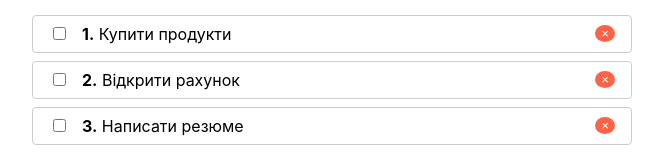
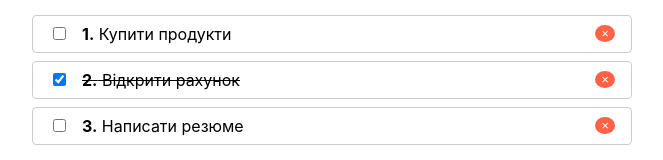
Before and after one commit to vbasoon/React2020, a React (Create React App) app: page / in a window 1280 px wide. Shown: the part 147-307 px from the top of the page, without its empty margins (308-971 px from the left). Built offline with nearby package versions, Linux system fonts and the light colour scheme.

Commit message:
checkbox ine-through

```diff
--- a/src/App.js
+++ b/src/App.js
@@ -3,15 +3,27 @@ import "./App.css";
 import TodoList from "./components/Todo/TodoList";
 
 function App() {
-  const todos = [
-    { id: 1, completed: false, title: 'Купити продукти' },
-    { id: 2, completed: false, title: 'Відкрити рахунок' },
-    { id: 3, completed: false, title: 'Написати резюме' }
-  ]
+  const [todos, setTodos] = React.useState([
+    { id: 1, completed: false, title: "Купити продукти" },
+    { id: 2, completed: true, title: "Відкрити рахунок" },
+    { id: 3, completed: false, title: "Написати резюме" },
+  ]);
+
+  const toggleTodo = (id) => {
+    setTodos(
+      todos.map((todo) => {
+        if (todo.id === id) {
+          todo.completed = !todo.completed;
+        }
+        return todo;
+      })
+    );
+  };
+
   return (
     <div className="wrapper">
       <h1>React App</h1>
-      <TodoList todos={todos} />
+      <TodoList todos={todos} onToggle={toggleTodo} />
     </div>
   );
 }
--- a/src/components/Todo/TodoItem.jsx
+++ b/src/components/Todo/TodoItem.jsx
@@ -1,38 +1,48 @@
 import React from "react";
-import PropTypes from 'prop-types'
+import PropTypes from "prop-types";
 
 const styles = {
   li: {
-    display: 'flex',
-    justifyContent: 'space-between',
-    alignItems: 'center',
-    padding: '0.5rem 1rem',
-    border: '1px solid #ccc',
-    borderRadius: '4px',
-    marginBottom: '0.5rem'
+    display: "flex",
+    justifyContent: "space-between",
+    alignItems: "center",
+    padding: "0.5rem 1rem",
+    border: "1px solid #ccc",
+    borderRadius: "4px",
+    marginBottom: "0.5rem",
   },
   input: {
-    marginRight: '1rem'
+    marginRight: "1rem",
+  },
+};
+
+const TodoItem = ({ todo, index, onChange }) => {
+  const classes = [];
+
+  if (todo.completed) {
+    classes.push("completed");
   }
-}
-
-const TodoItem = ({ todo, index }) => {
   return (
     <li style={styles.li}>
-      <span>
-        <input type="checkbox" style={styles.input} />
+      <span className={classes.join(" ")}>
+        <input
+          type="checkbox"
+          checked={todo.completed}
+          style={styles.input}
+          onChange={() => onChange(todo.id)}
+        />
         <strong>{index + 1}.</strong>
         &nbsp;{todo.title}
       </span>
       <button className="btn remove-button">&times;</button>
-
     </li>
-  )
-}
+  );
+};
 
 TodoItem.propTypes = {
   todo: PropTypes.object.isRequired,
-  index: PropTypes.number
-}
+  index: PropTypes.number,
+  onChange: PropTypes.func.isRequired,
+};
 
 export default TodoItem;
--- a/src/components/Todo/TodoList.jsx
+++ b/src/components/Todo/TodoList.jsx
@@ -1,6 +1,6 @@
 import React from "react";
-import PropTypes from 'prop-types'
-import TodoItem from './TodoItem';
+import PropTypes from "prop-types";
+import TodoItem from "./TodoItem";
 
 const styles = {
   ul: {
@@ -14,14 +14,22 @@ const TodoList = (props) => {
   return (
     <ul style={styles.ul}>
       {props.todos.map((todo, index) => {
-        return <TodoItem todo={todo} key={todo.id} index={index} />
+        return (
+          <TodoItem
+            todo={todo}
+            key={todo.id}
+            index={index}
+            onChange={props.onToggle}
+          />
+        );
       })}
     </ul>
   );
 };
 
 TodoList.propTypes = {
-  todos: PropTypes.arrayOf(PropTypes.object).isRequired
-}
+  todos: PropTypes.arrayOf(PropTypes.object).isRequired,
+  onToggle: PropTypes.func.isRequired,
+};
 
 export default TodoList;
--- a/src/index.css
+++ b/src/index.css
@@ -2,15 +2,15 @@ body {
   margin: 0;
   padding: 0;
   box-sizing: border-box;
-  font-family: -apple-system, BlinkMacSystemFont, 'Segoe UI', 'Roboto', 'Oxygen',
-    'Ubuntu', 'Cantarell', 'Fira Sans', 'Droid Sans', 'Helvetica Neue',
+  font-family: -apple-system, BlinkMacSystemFont, "Segoe UI", "Roboto", "Oxygen",
+    "Ubuntu", "Cantarell", "Fira Sans", "Droid Sans", "Helvetica Neue",
     sans-serif;
   -webkit-font-smoothing: antialiased;
   -moz-osx-font-smoothing: grayscale;
 }
 
 code {
-  font-family: source-code-pro, Menlo, Monaco, Consolas, 'Courier New',
+  font-family: source-code-pro, Menlo, Monaco, Consolas, "Courier New",
     monospace;
 }
 
@@ -26,7 +26,11 @@ code {
 
 .remove-button {
   background-color: tomato;
-border-radius: 50%;
-color: #fff;
-border: none;
+  border-radius: 50%;
+  color: #fff;
+  border: none;
 }
+
+.completed {
+  text-decoration: line-through;
+}
```
